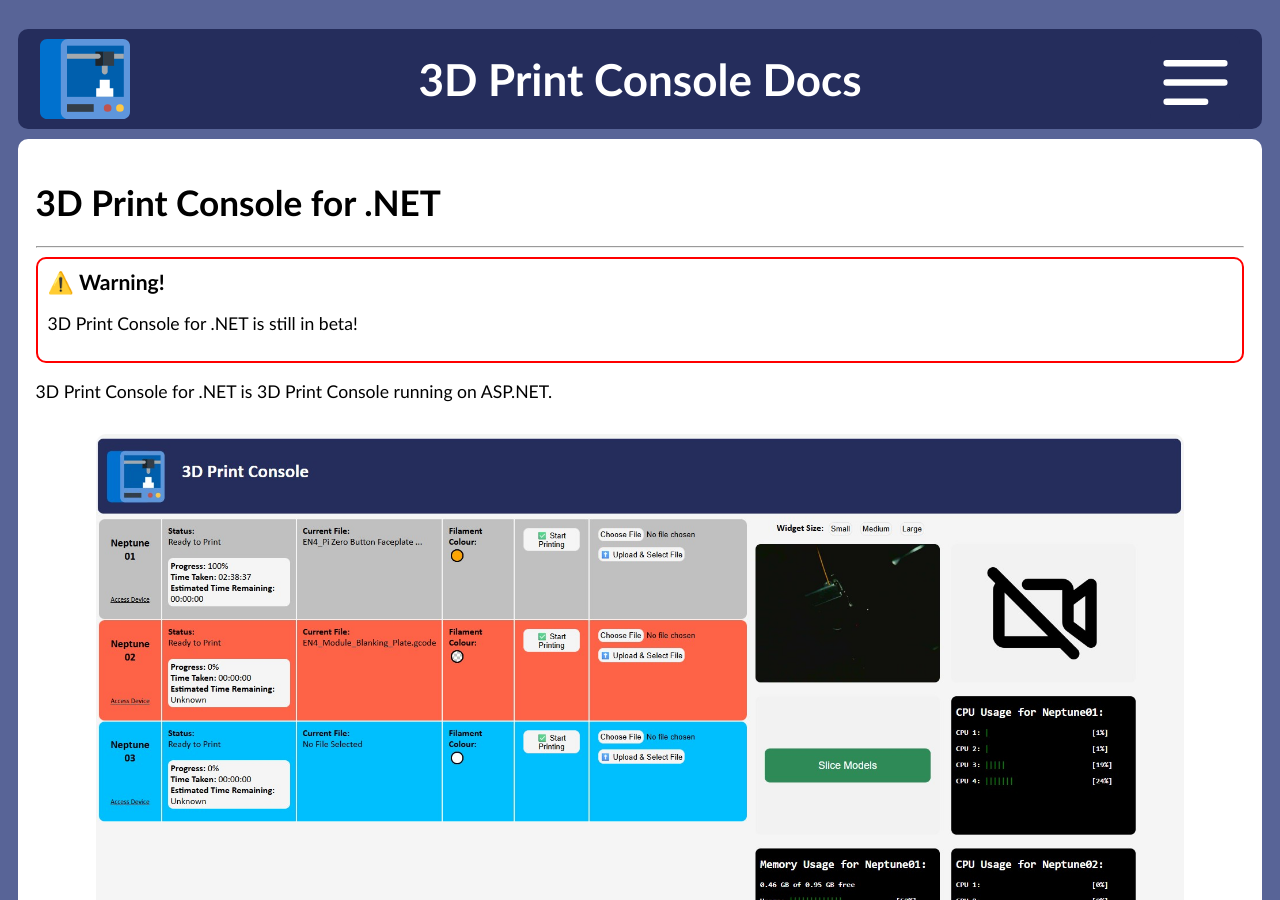
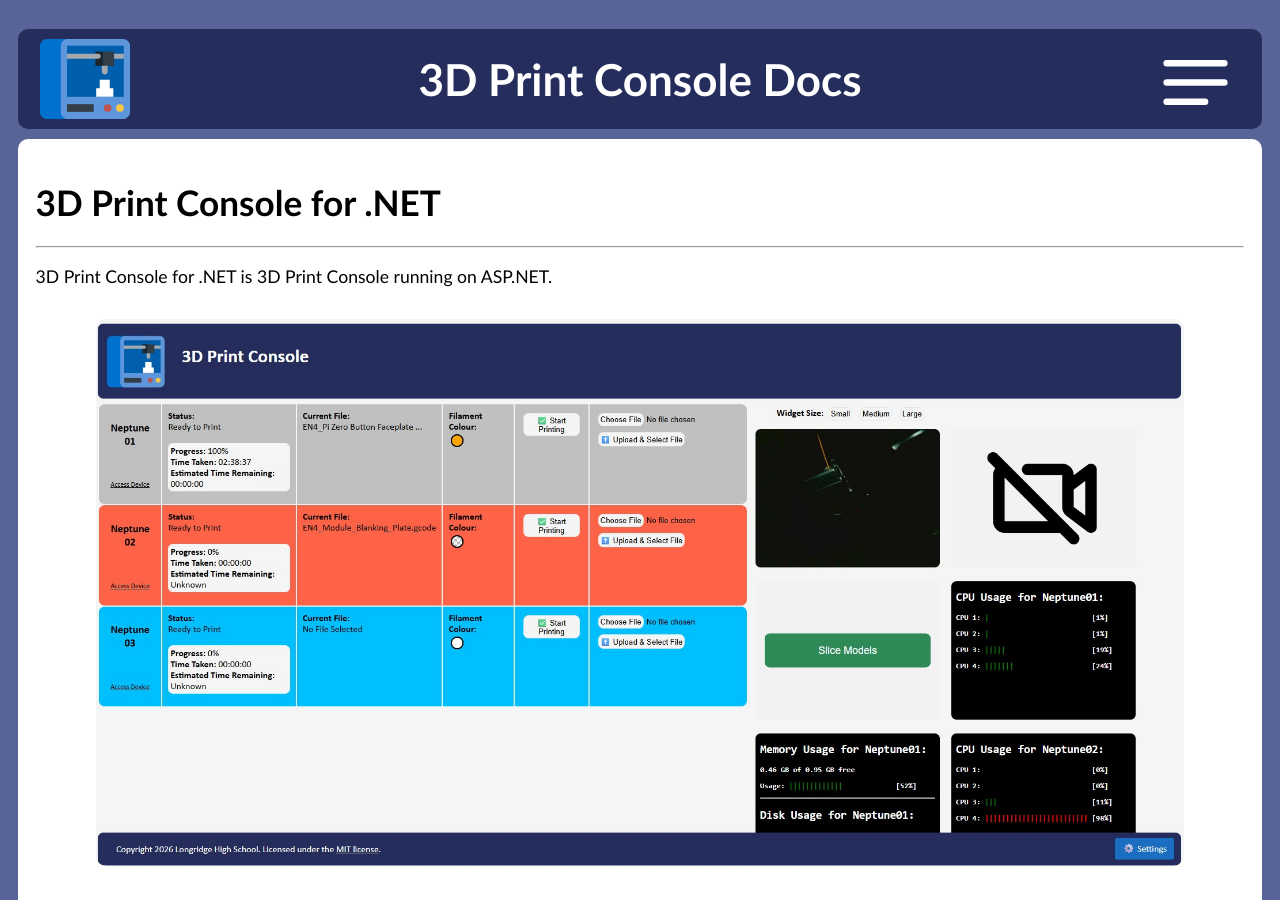
Before and after one commit to Longridge-High-School/3d-print-console, a Jekyll site: the page built from docs/dotnet/dotnet.md, in a window 1280 px wide and 900 px high. Built offline with Jekyll 4.4.1, drawn with Linux system fonts in a browser that asks for light colours.

Commit message:
Removed "Beta" warning from 3D Print Console for .NET pages.

```diff
--- a/docs/dotnet/dotnet.md
+++ b/docs/dotnet/dotnet.md
@@ -5,8 +5,6 @@ title: 3D Print Console for .NET
 permalink: /dotnet
 
 ---
-
-{% include warning.html content = "3D Print Console for .NET is still in beta!" %}
 
 3D Print Console for .NET is 3D Print Console running on ASP.NET.
 
```
